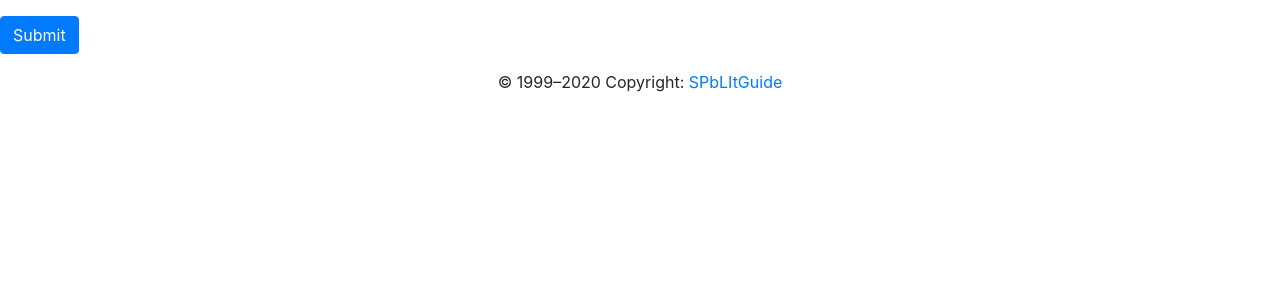
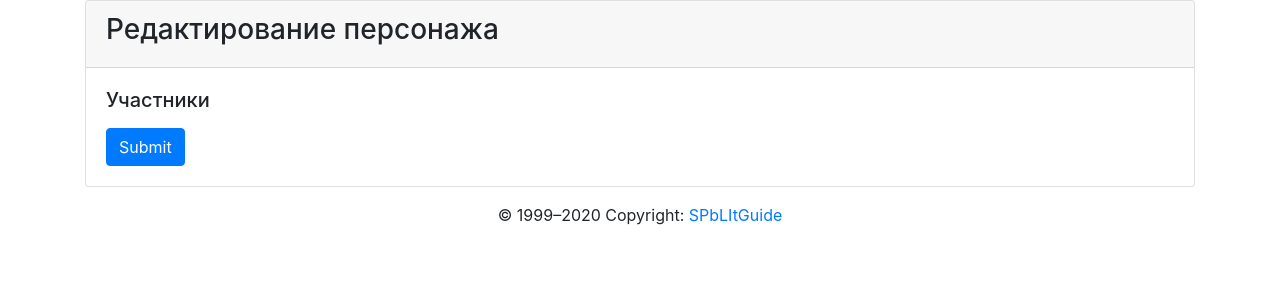
Before and after one commit to mary-lev/litgid, a Django app: template core/templates/core/person_update.html in a window 1280 px wide. Shown: the part 56-356 px from the top of the page. Run offline with Django 3.2, Linux system fonts and the light colour scheme; the template is opened without the code that fills it, so the values that code supplies are empty; some libraries are stand-ins or nearby versions.

Commit message:
design person form

```diff
--- a/core/templates/core/person_update.html
+++ b/core/templates/core/person_update.html
@@ -1,14 +1,27 @@
 {% extends "base.html" %}
 
 {% block content %}
+<div class="card">
+  <div class="card-header">
+  	<h3>Редактирование персонажа</h3>
+
+  </div>
+<div class="card-body">
+	 <h5 class="card-title">Участники</h5>
+		<div id="form_set">
+
    			<form action="" method="post">
   				{% csrf_token %}
     				{% for field in form %}
     			<div class="form-group">
     				<label>{{ field.label}}</label>
     				<input class='form-control' value='{{ field.value }}'>
-	 {% endfor %}</div>
+	 				{% endfor %}
+	 			</div>
 
     		<input type="submit" value="Submit" class="btn btn-primary">
  			</form>
+ 		</div>
+ </div>
+</div>
 {% endblock %}
```
Also changed, not shown: core/templates/core/person_form.html (deleted, +0 -12 lines). Lines whose indentation alone changed are shown as unchanged.
